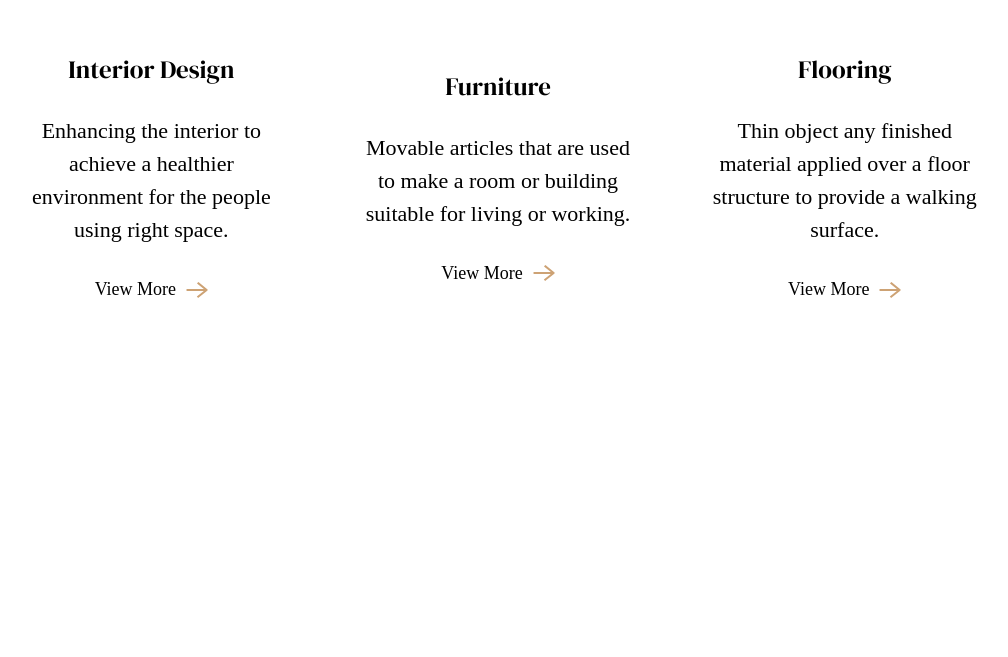
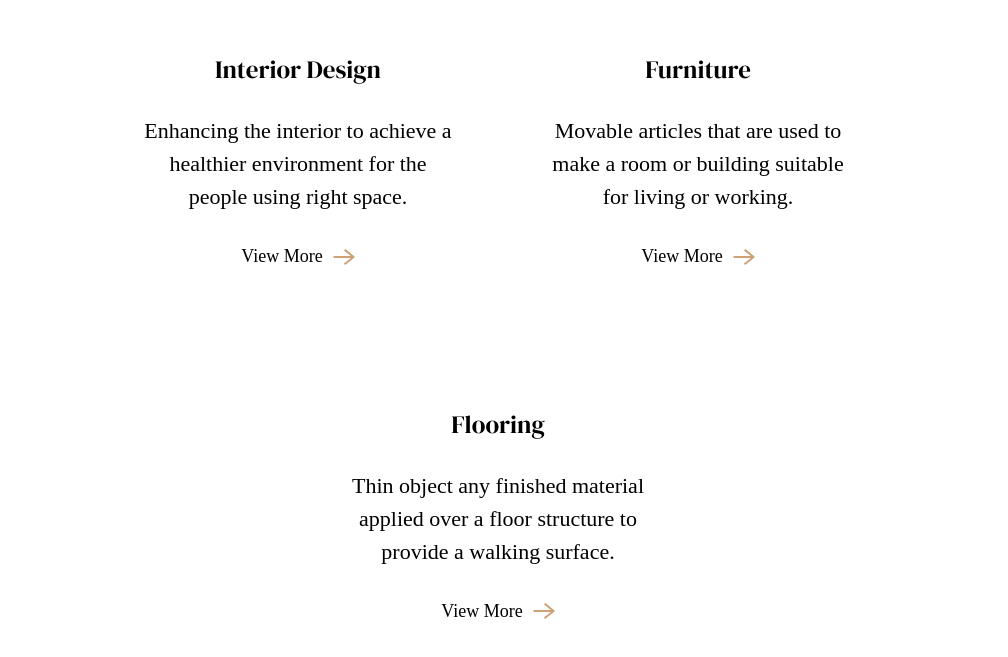
Before and after one commit to b-s-x/interior-landing, a React (Vite) app: page / in a window 1280 px wide. Shown: the part 922-1579 px from the top of the page, without its empty margins (142-1150 px from the left). Before the commit the page ends 1395 px from the top, so only its background shows below. Built offline with nearby package versions, Linux system fonts and the light colour scheme; a web font is replaced by a local one.

Commit message:
src/pages/Home/components/ViewMore/ViewMore.module.scss: add adaptive

```diff
--- a/src/pages/Home/components/ViewMore/ViewMore.module.scss
+++ b/src/pages/Home/components/ViewMore/ViewMore.module.scss
@@ -1,6 +1,15 @@
+@import '@common';
+
 .container {
   margin: 100px 120px;
   display: flex;
   align-items: center;
   justify-content: center;
+  flex-wrap: wrap;
 }
+
+@media (max-width: $breakpoint620px) {
+  .container  {
+    margin: 0;
+  }
+}
```
